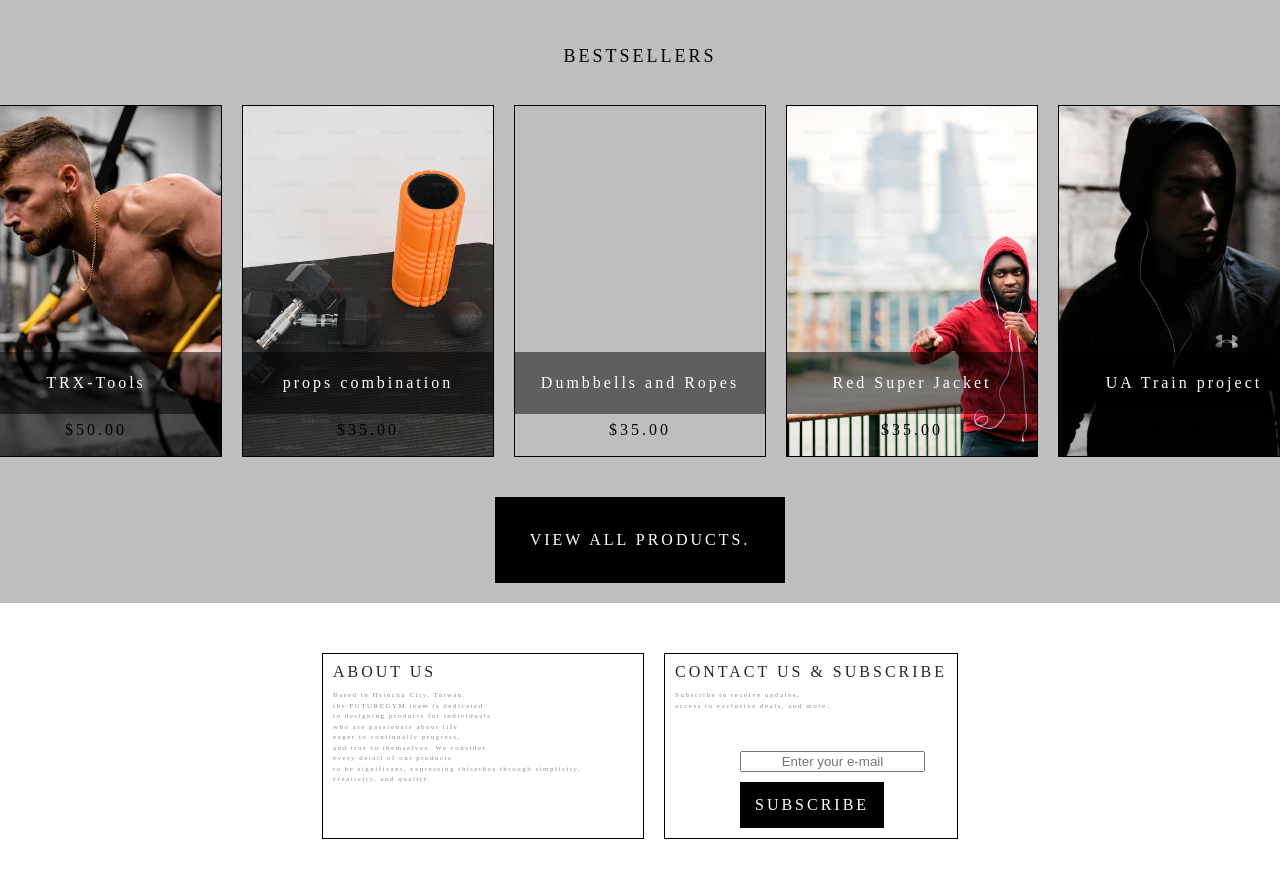
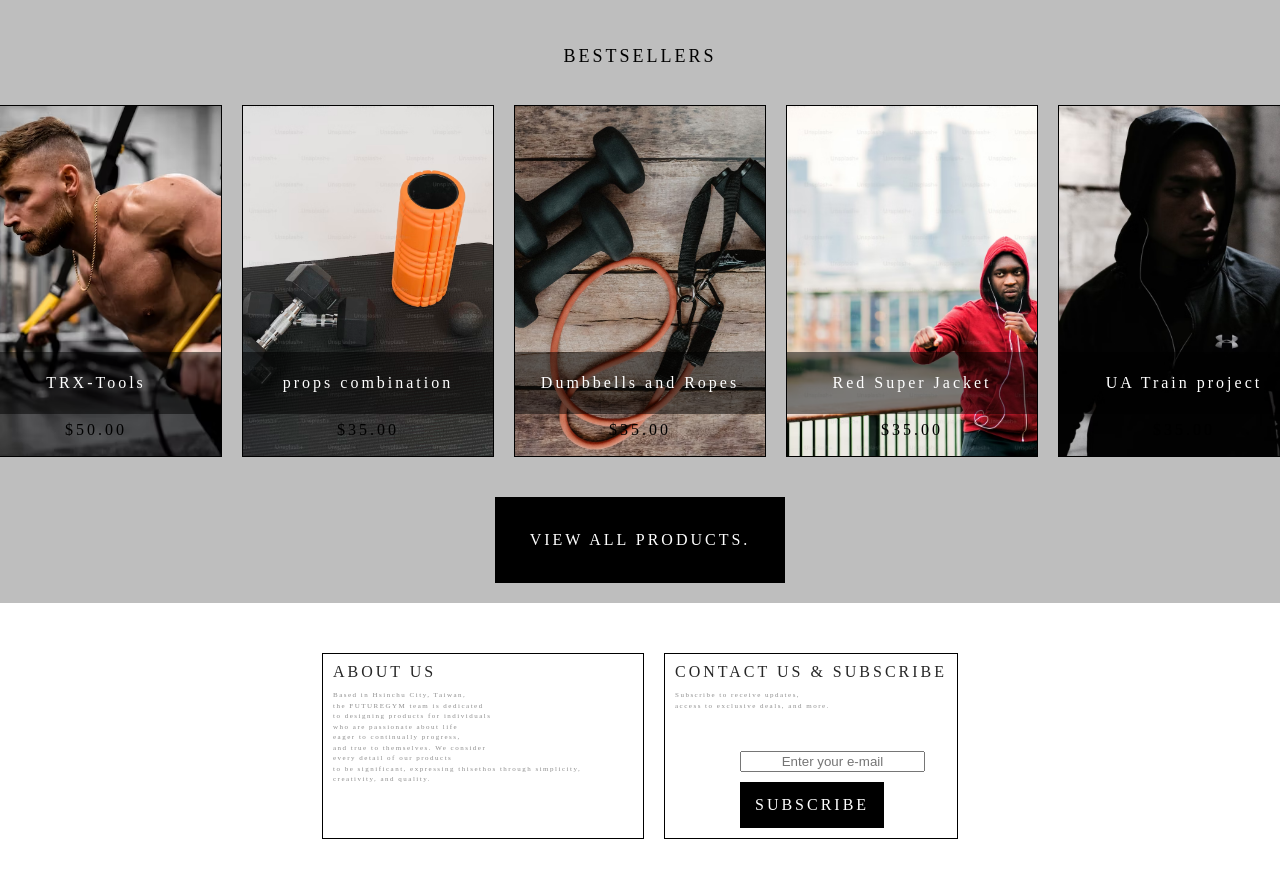
Before and after one commit to WilsonCode1224/WilsonCode1224-github.io-fitness_shop, a plain HTML site: page index.html in a window 1280 px wide. Shown: the part 1294-2171 px from the top of the page. Drawn offline with Linux system fonts and the light colour scheme; the site is published under a folder, as on GitHub Pages, so addresses that start at the root find nothing.

Commit message:
test css files

```diff
--- a/css/style.css
+++ b/css/style.css
@@ -386,7 +386,7 @@ span {
 }
 
 .shop-photo-3 {
-  background-image: url("/img/hotsale-3.avif");
+  background-image: url("../img/hotsale-3.avif");
   background-size: cover;
   background-position: center;
 }
```
